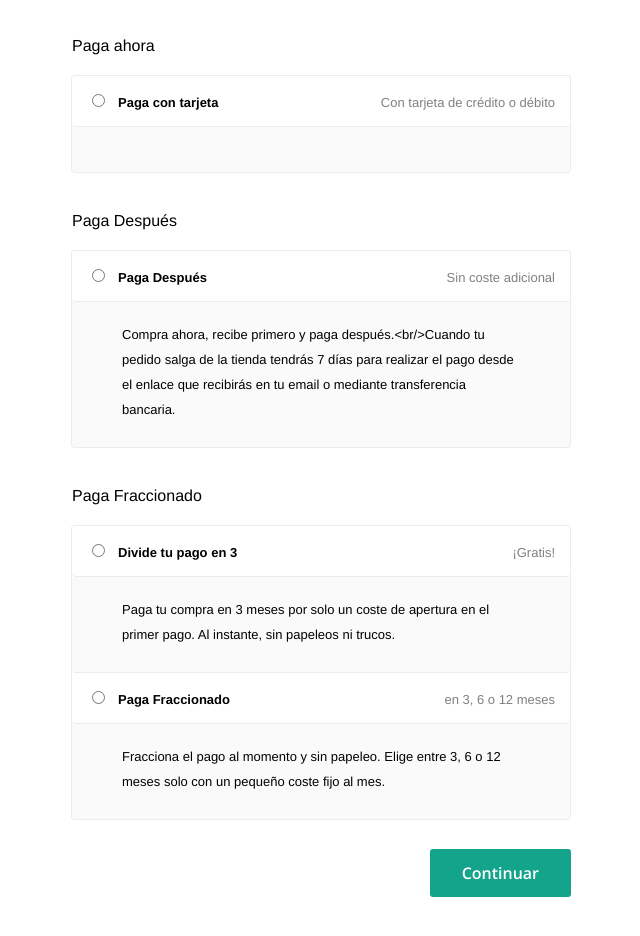
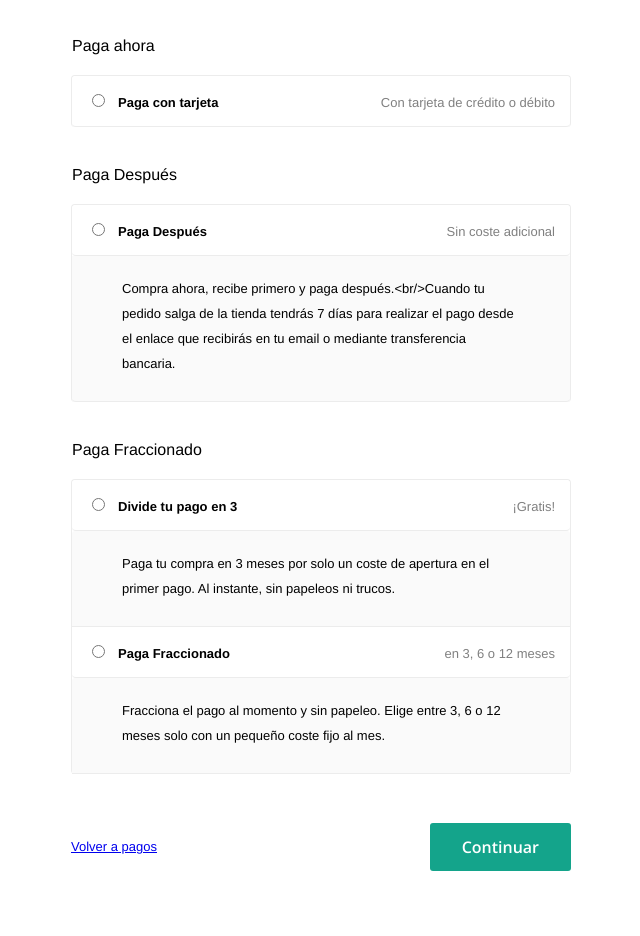
Before and after one commit to mauriarmora/sq-shopify-checkout, a React (Create React App) app: page / in a window 1280 px wide. Shown: the part 280-1216 px from the top of the page, without its empty margins (319-959 px from the left). Built offline with nearby package versions, Linux system fonts and the light colour scheme.

Commit message:
Small updates

```diff
--- a/src/App.scss
+++ b/src/App.scss
@@ -1,2 +1,2 @@
 @import url("./style/checkout.scss");
-@import url("./style/paymentOption.scss");
+@import url("./style/paymentMethod.scss");
--- a/src/components/Checkout.jsx
+++ b/src/components/Checkout.jsx
@@ -1,5 +1,5 @@
 import React from 'react';
-import PaymentOption from './PaymentOption';
+import PaymentMethod from './PaymentMethod';
 
 class Checkout extends React.Component {
 
@@ -10,10 +10,10 @@ class Checkout extends React.Component {
     this.paymentOptions = props.paymentOptions
     this.destURL = props.destURL
     this.state = {
-      paymentOption: ""
+      paymentOption: "",
     };
     this.handleSelect = this.handleSelect.bind(this);
-    // this.handleSubmit = this.handleSubmit.bind(this);
+    this.handleSubmit = this.handleSubmit.bind(this);
   }
 
   handleSelect(event) {
@@ -23,8 +23,8 @@ class Checkout extends React.Component {
   }
 
   handleSubmit = (e) => {
+    console.log(e.target);
     e.preventDefault();
-    console.log(this.state.paymentOption);
   }
 
   render() {
@@ -49,35 +49,30 @@ class Checkout extends React.Component {
           </div>
 
           <form
-            action={"http://programminghead.com" + this.state.paymentOption}
-            // onSubmit={this.handleSubmit}
+            // action={"http://shopify.com" + this.state.paymentOption}
+            value={this.state.paymentOption}
+            onSubmit={this.handleSubmit}
           >
             {this.paymentOptions.map((po, i) => {
               return (
               <>
                 <div key={i} className="category-title">{po.title}</div>
                 <div className="category-description">{po.description}</div>
+                <div className="pm-container">
 
-                <div className="pm-container">
-                  {po.methods.map((pm, i) => {
-                    return <PaymentOption key={i} pmInfo={pm} onSelect={this.handleSelect} />
-                  })}
+                  {po.methods.map((pm, i) => <PaymentMethod pmInfo={pm} paymentOption={po} onSelect={this.handleSelect}/> )}
+
                 </div>
               </>
+
             )})}
 
             <div className="button-container">
+              <a className="back-link" href="http://shopify.com">Volver a pagos</a>
               <button type="submit" className="submit-button">Continuar</button>
             </div>
 
           </form>
-
-          {/* Rendering Part Payment Section if one of the part payment methods are available
-          {(paymentOptions.hasOwnProperty('sp1') || paymentOptions.hasOwnProperty('pp3')) && <PartPaymentSection paymentOptions={paymentOptions} purchaseData={purchaseData} handleClick={handleClick} selectedOption={selectedOption}/>}
-
-          {/* Rendering Pay Later Section if one of the pay later methods are available */}
-          {/* {(paymentOptions.hasOwnProperty('i1') || paymentOptions.hasOwnProperty('pp5')) && <PayLaterSection paymentOptions={paymentOptions} purchaseData={purchaseData} handleClick={handleClick} selectedOption={selectedOption}/>} */}
-
         </div>
       </div>
     )
--- /dev/null
+++ b/src/components/PaymentMethod.jsx
@@ -0,0 +1,27 @@
+import React from 'react';
+
+export default function PaymentMethod({pmInfo, onSelect, paymentOption}) {
+
+  return(
+    <div>
+      <div className="pm-header">
+          <div>
+            <input type="radio" name="payment-option" value={pmInfo.product} onClick={onSelect}/>
+            <label className="pm-title" htmlFor="pm-select">{pmInfo.title}</label>
+          </div>
+        <div className="pm-claim">{pmInfo.claim}</div>
+      </div>
+
+      {/* The dropdown doesn't show if there's no description */}
+      {pmInfo.description !== null &&
+
+        // If there's two payment methods in on payment section, the bottom border-radius is 0
+        <div className="pm-dropdown" style={{ borderRadius: paymentOption.methods.length > 1 && '3px 3px 0 0'}}>
+          <div className="pm-info">{pmInfo.description}</div>
+        </div>
+
+      }
+
+    </div>
+  );
+}
--- a/src/components/PaymentOption.jsx
+++ /dev/null
@@ -1,20 +0,0 @@
-import React from 'react';
-
-export default function PaymentOption({pmInfo, onSelect}) {
-
-  return(
-    <div>
-      <div className="pm-header">
-          <div>
-            <input type="radio" name="payment-option" value={pmInfo.product} onClick={onSelect}/>
-            <label className="pm-title" htmlFor="pm-select">{pmInfo.title}</label>
-          </div>
-        <div className="pm-claim">{pmInfo.claim}</div>
-      </div>
-
-      <div className="pm-dropdown">
-        <div className="pm-info">{pmInfo.description}</div>
-      </div>
-    </div>
-  );
-}
--- a/src/style/checkout.scss
+++ b/src/style/checkout.scss
@@ -61,9 +61,10 @@
 }
 
 .button-container {
-  margin-top: 30px;
+  margin-top: 50px;
   display: flex;
-  justify-content: flex-end;
+  justify-content: space-between;
+  align-items: center;
 }
 
 .submit-button {
@@ -76,3 +77,7 @@
   border: none;
   border-radius: 3px;
 }
+
+.back-link {
+  font-size: 13px;
+}
```
Also changed, not shown: src/style/paymentMethod.scss (renamed from src/style/paymentOption.scss).
